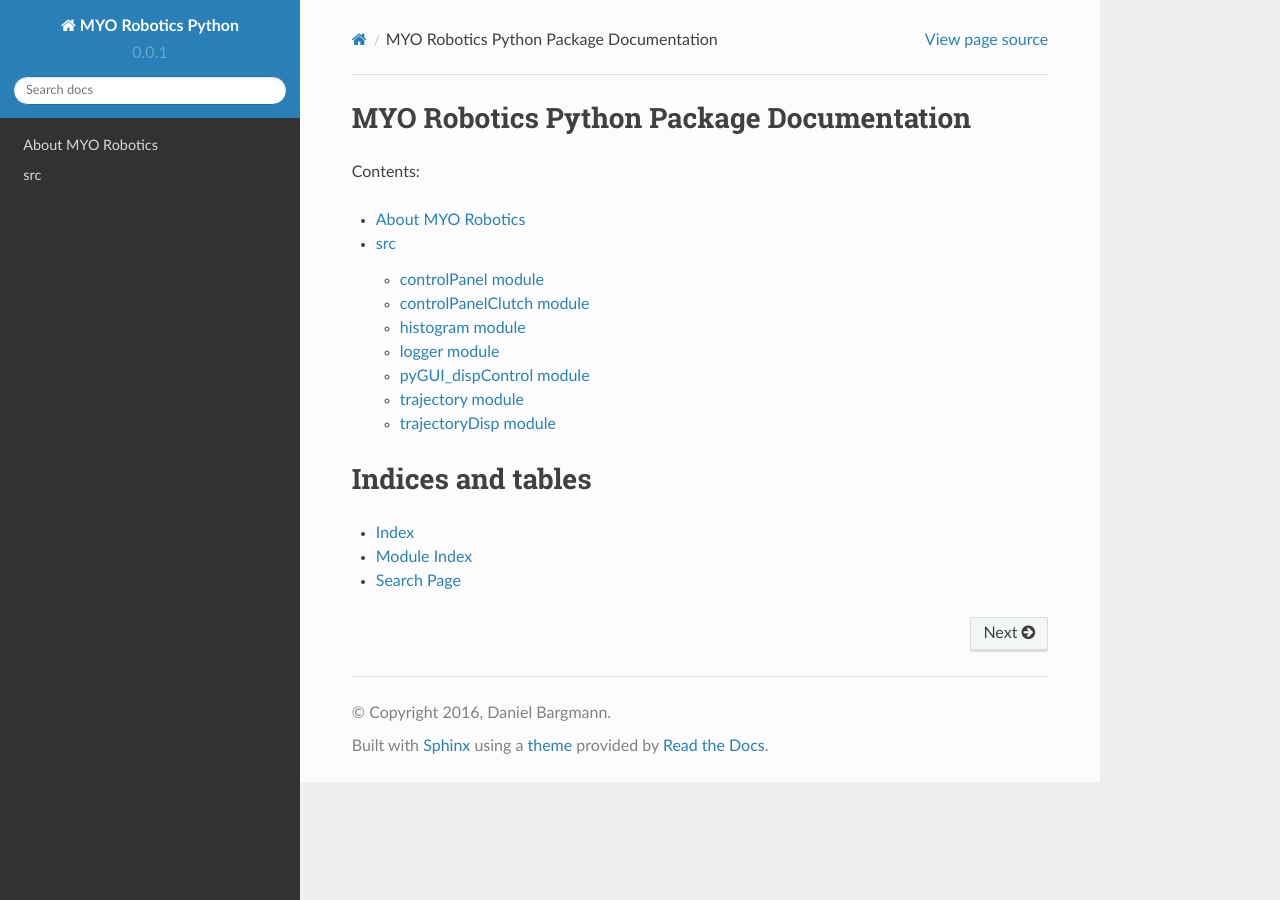
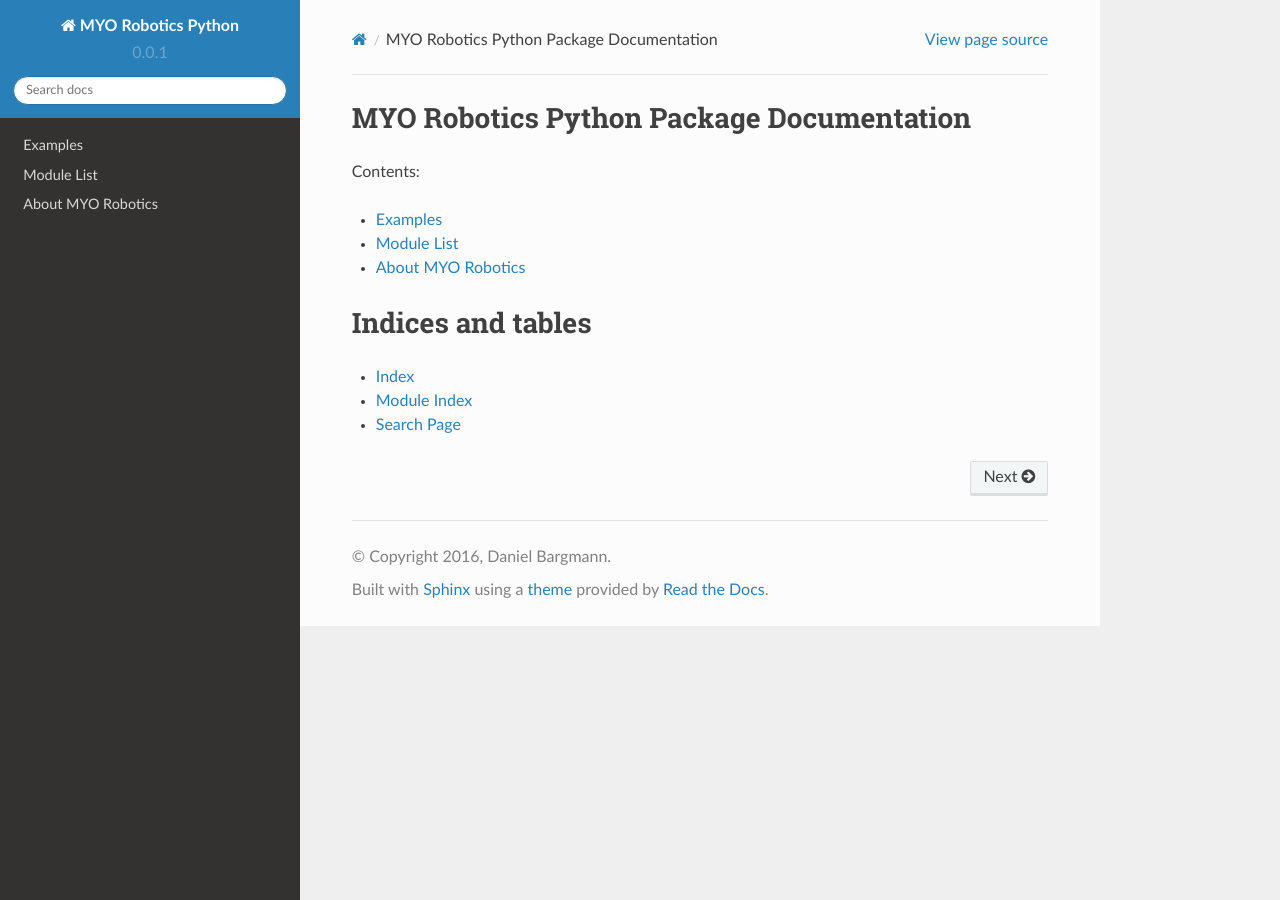
Before and after one commit to ipa-danb/myocontrol-py, a Sphinx documentation site: the page built from docs/source/index.rst, in a window 1280 px wide. Built offline with Sphinx 7.4.7 and the Read the Docs theme 2.0.0, drawn with Linux system fonts in a browser that asks for light colours.

Commit message:
updated documentation

```diff
--- /dev/null
+++ b/docs/source/examples.rst
@@ -0,0 +1,4 @@
+Examples
+==========
+
+TODO
--- a/docs/source/index.rst
+++ b/docs/source/index.rst
@@ -9,11 +9,11 @@ MYO Robotics Python Package Documentation
 Contents:
 
 .. toctree::
-   :maxdepth: 2
+   :maxdepth: 1
 
+   examples
+   modules
    about
-   modules.rst
-
 
 Indices and tables
 ==================
--- a/docs/source/modules.rst
+++ b/docs/source/modules.rst
@@ -1,5 +1,5 @@
-src
-===
+Module List
+=============
 
 .. toctree::
    :maxdepth: 4
```
